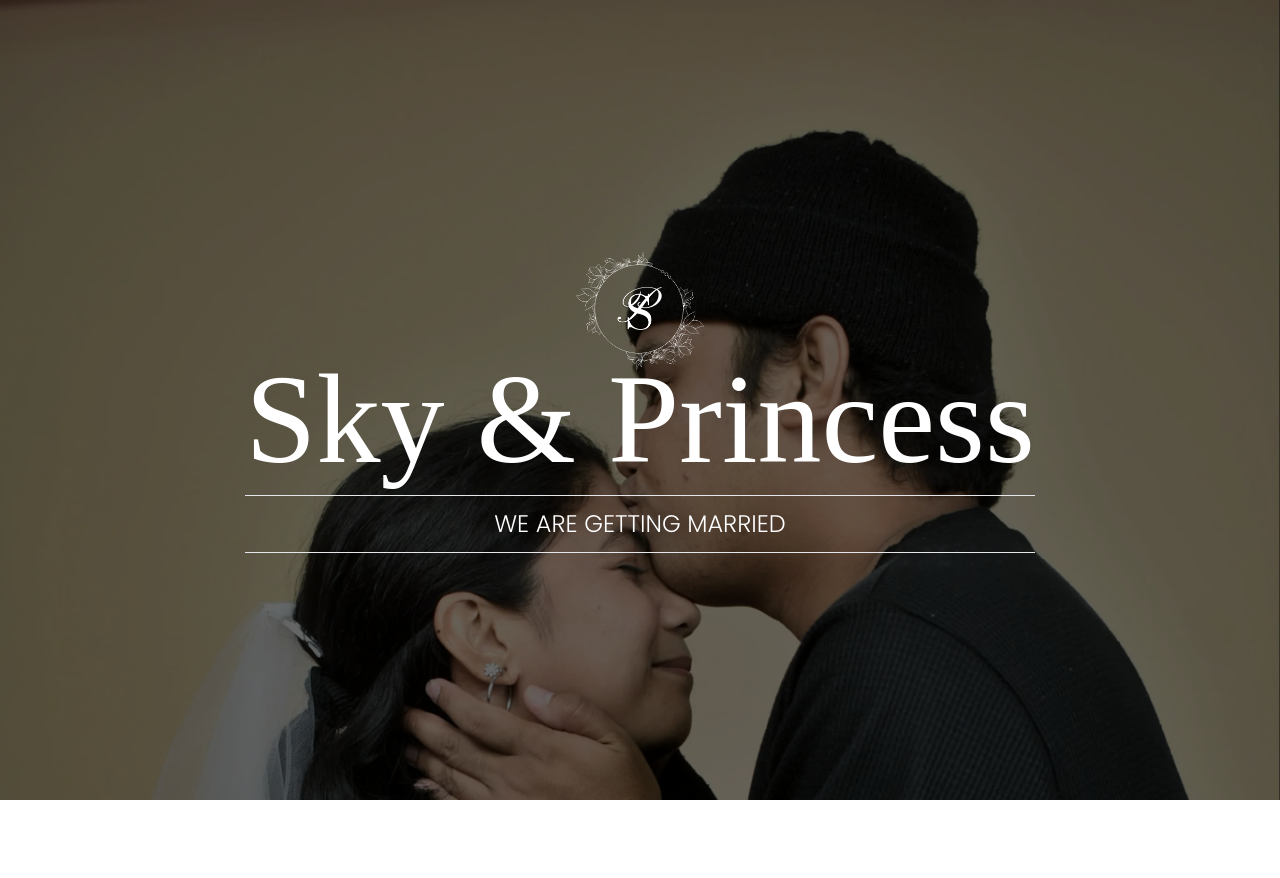
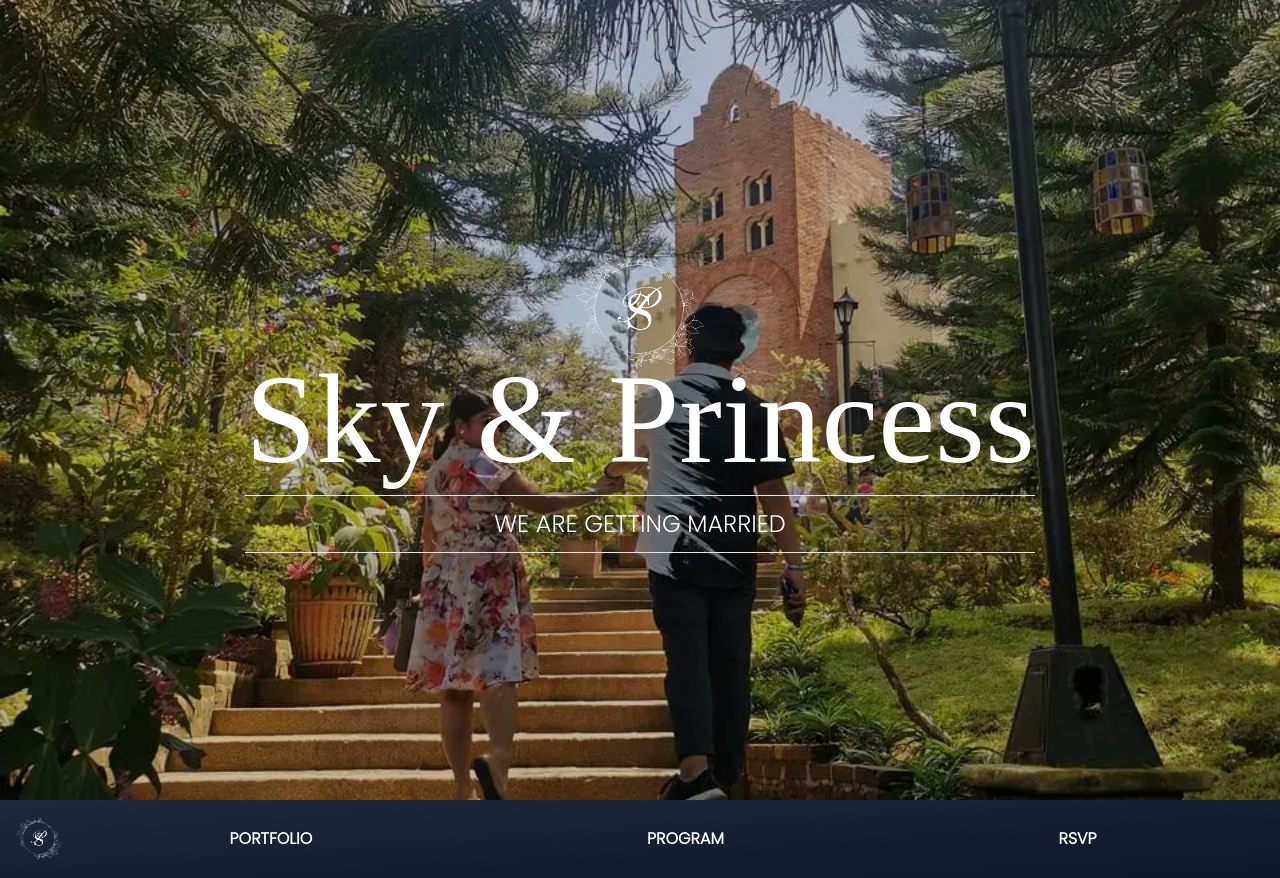
Before and after one commit to mcmfire/sky-and-princess, a Next.js app: page / in a window 1280 px wide. Before the commit the page ends 800 px from the top, so only its background shows below. Built offline with nearby package versions, Linux system fonts and the light colour scheme; a web font is replaced by a local one.

Commit message:
Create the Navbar
- Added Navbar.
- Added SAP Logo.
- Added navbar links.
- Added logo and text animations
- Changed hero image.

```diff
--- a/app/globals.css
+++ b/app/globals.css
@@ -12,24 +12,27 @@
   src: url('../public/fonts/AmsterdamSignature/regular.ttf');
 }
 
+html {
+  scroll-behavior: smooth;
+}
+
 body {
   @apply
     text-white
     bg-white;
 }
 
+main {
+  @apply
+    flex flex-col
+    min-h-screen;
+}
+
 section {
   @apply
     flex
-    min-h-screen h-screen
+    w-full min-h-screen h-screen
     overflow-hidden;
-}
-
-section:first-child {
-  background-image: url('../public/images/hero.webp');
-
-  @apply
-    bg-white bg-cover bg-top;
 }
 
 section:first-child h1 {
@@ -39,3 +42,34 @@ section:first-child h1 {
 section:first-child p {
   font-family: 'PoppinsLight', sans-serif;
 }
+
+nav {
+  font-family: 'PoppinsLight', sans-serif;
+
+  @apply
+    z-50
+    top-0
+    sticky flex
+    items-center
+    p-4
+    bg-gradient-to-tl from-slate-900 to-slate-800;
+}
+
+nav ul {
+  @apply
+    flex w-full
+    justify-around;
+}
+
+nav ul li {
+  @apply
+    flex flex-col
+    font-bold;
+}
+
+nav ul li:hover hr {
+  @apply
+    w-full
+    transition-all
+    duration-500;
+}
--- a/app/page.tsx
+++ b/app/page.tsx
@@ -1,9 +1,11 @@
+import Navbar from "@/components/elements/Navbar";
 import HeroSection from "@/components/sections/HeroSection";
 
 export default function Home() {
   return (
     <main>
       <HeroSection />
+      <Navbar />
     </main>
   );
 }
--- /dev/null
+++ b/components/elements/Navbar/animation.ts
@@ -0,0 +1,27 @@
+"use client";
+
+import { gsap } from "@/lib/gsap";
+
+export const animateSAPLogo = (sapLogo : HTMLImageElement) => {
+    const spiningAnimation = gsap.to(sapLogo, {
+        rotate: 360,
+        duration: 1,
+        ease: "power4.out",
+    });
+
+    return spiningAnimation;
+};
+
+export const animateNavbarLinks = () => {
+    const navbarLinks = document.querySelectorAll("nav ul li");
+
+    const navbarLinksfadingInAnimation = gsap.fromTo(navbarLinks, {
+        opacity: 0,
+    }, {
+        opacity: 1,
+        duration: 1,
+        stagger: 0.5,
+    });
+
+    return navbarLinksfadingInAnimation;
+};
--- /dev/null
+++ b/components/elements/Navbar/index.tsx
@@ -0,0 +1,52 @@
+"use client";
+
+import { useRef } from "react";
+import Image from "next/image";
+import { gsap, useGSAP } from "@/lib/gsap";
+import { animateNavbarLinks, animateSAPLogo } from "./animation";
+import SapLogoImage from "@/public/images/sap-logo.webp";
+
+const Navbar = () => {
+    const navbarSapLogoRef = useRef<HTMLImageElement>(null);
+
+    useGSAP(() => {
+        const navbarSapLogo = navbarSapLogoRef.current;
+
+        const animationTimeline = gsap.timeline();
+
+        if (!navbarSapLogo) return;
+
+        animationTimeline.add(animateSAPLogo(navbarSapLogo));
+        animationTimeline.add(animateNavbarLinks());
+    }, {});
+
+    return (
+        <nav>
+            <a href="#">
+                <Image
+                    ref={navbarSapLogoRef}
+                    src={SapLogoImage}
+                    alt="SAP Logo"
+                    width={48}
+                    height={48}
+                />
+            </a>
+            <ul>
+                <li id="portfolio-link">
+                    <a href="#section-portfolio">PORTFOLIO</a>
+                    <hr className="w-0"/>
+                </li>
+                <li id="program-link">
+                    <a href="#section-program">PROGRAM</a>
+                    <hr className="w-0"/>
+                </li>
+                <li id="rsvp-link">
+                    <a href="#section-rsvp">RSVP</a>
+                    <hr className="w-0"/>
+                </li>
+            </ul>
+        </nav>
+    );
+};
+
+export default Navbar;
--- a/components/sections/HeroSection/index.tsx
+++ b/components/sections/HeroSection/index.tsx
@@ -4,6 +4,7 @@ import { useRef } from "react";
 import Image from "next/image";
 import { gsap, useGSAP } from "@/lib/gsap";
 import { animateHeroTitle, animateSAPLogo } from "./animation";
+import HeroImage from "@/public/images/hero.webp";
 import SapLogoImage from "@/public/images/sap-logo.webp";
 
 const HeroSection = () => {
@@ -22,8 +23,8 @@ const HeroSection = () => {
     }, {});
 
     return (
-        <section className="flex-col">
-            <div className="flex flex-col justify-center items-center w-full h-full bg-black bg-opacity-60">
+        <section className="relative flex-col">
+            <div className="z-10 flex flex-col justify-center items-center w-full h-full bg-black bg-opacity-20">
                 <div className="flex flex-col justify-center items-center">
                     <Image ref={sapLogoRef} src={SapLogoImage} alt="SAP Logo" className="w-32 h-auto translate-y-full" />
                     <div id="hero-title-container" className="opacity-0">
@@ -36,6 +37,8 @@ const HeroSection = () => {
                     </div>
                 </div>
             </div>
+            <Image src={HeroImage} alt="Hero" className="absolute w-full h-full"
+                layout="fill" objectFit="cover" objectPosition="center"/>
         </section>
     );
 };
```
Also changed, not shown: public/images/hero.webp.
